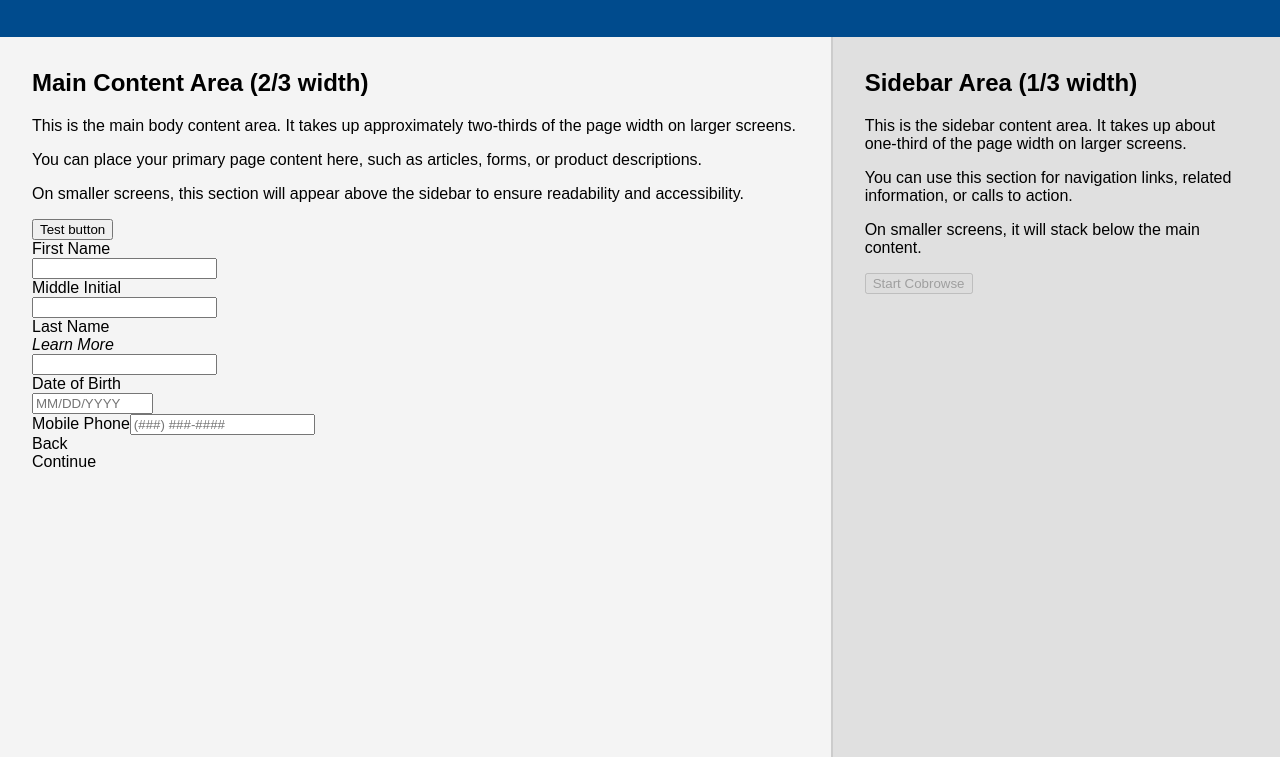
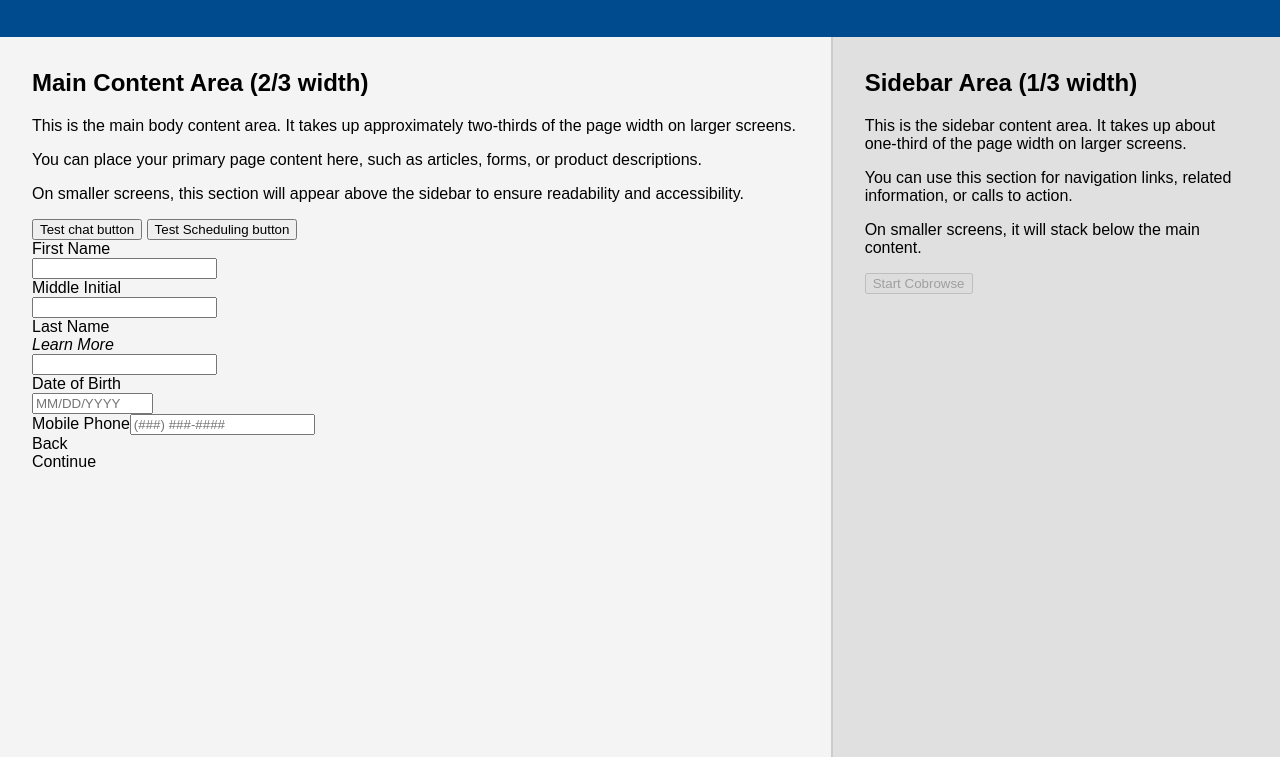
Before and after one commit to jreida/test_pages, a plain HTML site: page sandbox/index.html in a window 1280 px wide. Shown: the part 125-882 px from the top of the page. Drawn offline with Linux system fonts and the light colour scheme; some packages are replaced by stand-ins of ours; a script that the page names is missing; some icons are missing.

Commit message:
Update index.html

```diff
--- a/sandbox/index.html
+++ b/sandbox/index.html
@@ -69,7 +69,8 @@
       <p>
         On smaller screens, this section will appear above the sidebar to ensure readability and accessibility.
       </p>
-      <button id="help-drawer__btn-chat">Test button</button>
+      <button id="help-drawer__btn-chat">Test chat button</button>
+	  <button id="launch-scheduling">Test Scheduling button</button>
 	    <div    id="page" name="personal-info" class=""><!---->
 	    	<div   class="row">
 	    		<div   class="col-lg-4 col-md-4 col-sm-12 col-xs-12">
```
